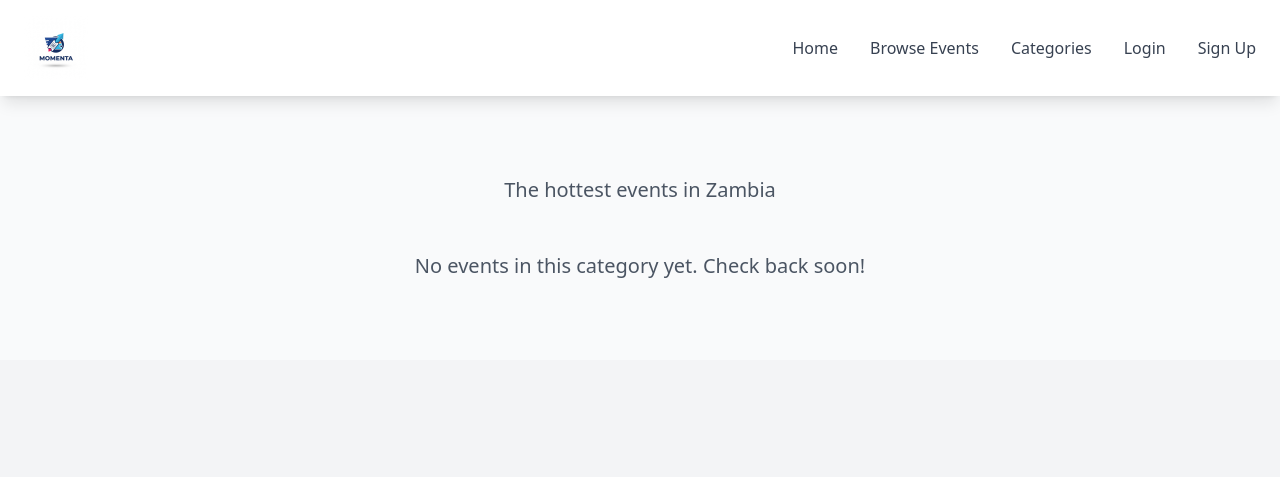
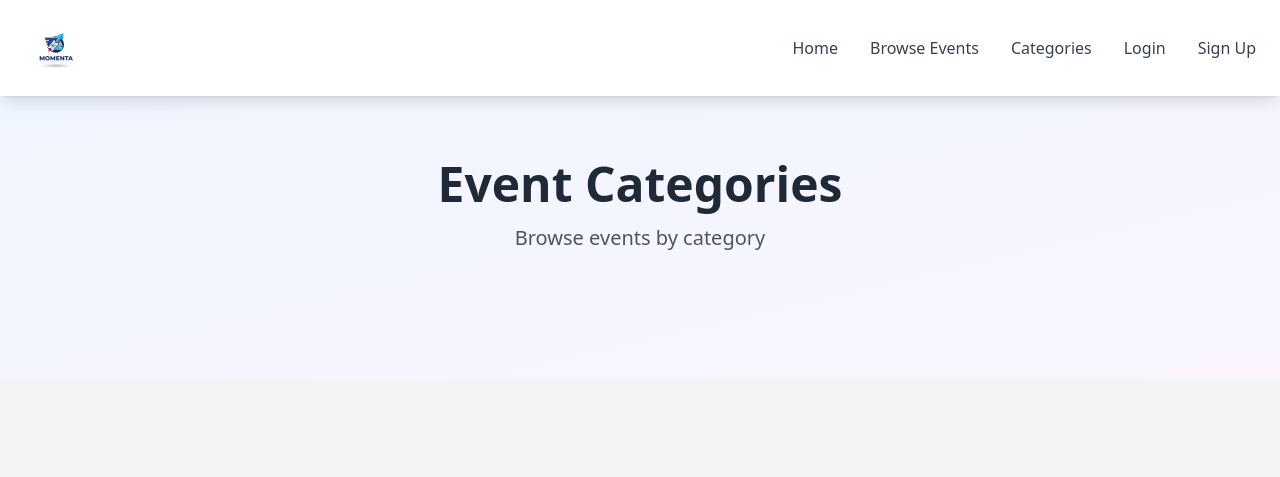
Before and after one commit to nalisa-tech/momenta, a Django app: page /categories/ in a window 1280 px wide. Shown: the top 477 px of the page. Run offline with Django 5.2, Linux system fonts and the light colour scheme; data that the repository does not hold is empty; some libraries are stand-ins or nearby versions.

Commit message:
Fix Categories page to properly display events grouped by category

```diff
--- a/templates/events/categories_with_events.html
+++ b/templates/events/categories_with_events.html
@@ -1,38 +1,70 @@
 {% extends "base.html" %}
 {% load static %}
 
-{% block title %}{{ page_title }} – Momenta{% endblock %}
+{% block title %}Event Categories – Momenta{% endblock %}
 
 {% block content %}
-<section class="py-20 bg-gray-50">
+<section class="py-20 bg-gradient-to-br from-blue-50 to-purple-50">
   <div class="max-w-7xl mx-auto px-6">
     <div class="text-center mb-12">
-      <h1 class="text-5xl font-bold text-gray-800">{{ page_title }}</h1>
-      <p class="text-xl text-gray-600 mt-4">The hottest events in Zambia</p>
+      <h1 class="text-5xl font-bold text-gray-800 mb-4">Event Categories</h1>
+      <p class="text-xl text-gray-600">Browse events by category</p>
     </div>
 
+    {% for category in categories %}
+    <div class="mb-16">
+      <!-- Category Header -->
+      <div class="flex items-center justify-between mb-6">
+        <h2 class="text-3xl font-bold text-gray-800">
+          {% if category.slug == 'music' %}🎵{% elif category.slug == 'tech' %}💻{% elif category.slug == 'food' %}🍽️{% elif category.slug == 'sports' %}⚽{% endif %}
+          {{ category.name }}
+        </h2>
+        <a href="{% url 'events:category_detail' category.slug %}"
+           class="text-blue-600 hover:text-blue-800 font-semibold">
+          View All →
+        </a>
+      </div>
+
+      <!-- Events in this category -->
       <div class="grid grid-cols-1 md:grid-cols-2 lg:grid-cols-3 gap-8">
-      {% for event in events %}
-      <div class="bg-white rounded-2xl shadow-lg overflow-hidden hover:shadow-2xl transition">
-        <img src="{{ event.image.url }}" alt="{{ event.title }}" class="w-full h-64 object-cover">
+        {% for event in category.events.all|slice:":3" %}
+        <div class="bg-white rounded-2xl shadow-lg overflow-hidden hover:shadow-2xl transition transform hover:-translate-y-2">
+          {% if event.primary_image %}
+          <img src="{{ event.primary_image.url }}" alt="{{ event.title }}" class="w-full h-64 object-cover">
+          {% else %}
+          <div class="w-full h-64 bg-gradient-to-br from-blue-400 to-purple-500 flex items-center justify-center">
+            <i class="fas fa-calendar-alt text-white text-6xl"></i>
+          </div>
+          {% endif %}
+
           <div class="p-6">
-          <h3 class="text-2xl font-bold text-gray-800">{{ event.title }}</h3>
-          <p class="text-gray-600 mt-2">
-            {{ event.date|date:"d M Y" }} • {{ event.location }}
+            <span class="inline-block px-3 py-1 bg-blue-100 text-blue-600 rounded-full text-sm font-semibold mb-3">
+              {{ category.name }}
+            </span>
+            <h3 class="text-2xl font-bold text-gray-800 mb-2">{{ event.title }}</h3>
+            <p class="text-gray-600 mb-4">
+              <i class="far fa-calendar mr-2"></i>{{ event.date|date:"d M Y" }}
+              <br>
+              <i class="fas fa-map-marker-alt mr-2"></i>{{ event.location }}
             </p>
-          <div class="mt-6 flex justify-between items-center">
-            <span class="text-3xl font-bold text-blue-600">K{{ event.price }}</span>
+            <div class="flex justify-between items-center">
+              <div>
+                <p class="text-sm text-gray-500">Tickets from</p>
+                <p class="text-2xl font-bold text-green-600">K450</p>
+              </div>
               <a href="{% url 'events:event_detail' event.id %}"
                  class="bg-blue-600 text-white px-6 py-3 rounded-full hover:bg-blue-700 transition">
-              View Event
+                View Details
               </a>
             </div>
           </div>
         </div>
         {% empty %}
-      <p class="col-span-full text-center text-xl text-gray-600">No events in this category yet. Check back soon!</p>
+        <p class="col-span-full text-center text-gray-500 py-8">No events in this category yet.</p>
         {% endfor %}
       </div>
     </div>
+    {% endfor %}
+  </div>
 </section>
 {% endblock %}
```
Lines whose indentation alone changed are shown as unchanged.
